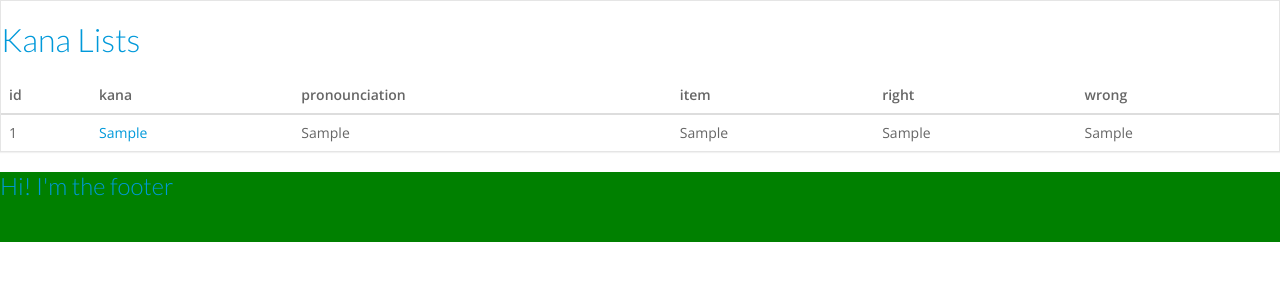
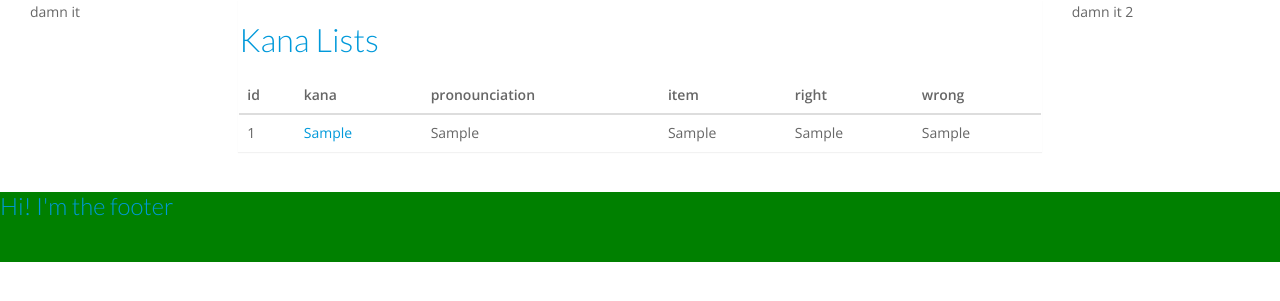
Before and after one commit to lnyaki/jboost, a CodeIgniter app: page /index.php/lists/index in a window 1280 px wide. Shown: the part 121-422 px from the top of the page. Run offline with CodeIgniter, Linux system fonts and the light colour scheme; tables that the repository leaves empty or names only in its code hold one stand-in row (values such as "Sample post"); some web fonts are replaced.

Commit message:
Testing bootstrap's new layout.

```diff
--- a/application/core/TNK_Controller.php
+++ b/application/core/TNK_Controller.php
@@ -41,7 +41,9 @@ class TNK_Controller extends MX_Controller{
 
 		//load website header
 		$data['_site_header']	= $this->load->view('templates/header',$scripts,TRUE);
+
 		$data['_content'] 		= $data2['content'];
+
 		$data['_scripts']		 = $this->import_js($default). $this->import_js(!$default);
 		$data['_scripts']		.= isset($data2['_scripts'])?$data2['_scripts']:'';
 		$data['_footer']		= $this->load->view('templates/footer','',TRUE);
--- a/application/modules/lists/controllers/Lists.php
+++ b/application/modules/lists/controllers/Lists.php
@@ -10,6 +10,7 @@ class Lists extends TNK_Controller {
 
 
 		$data	= array();
+		$data2 	= array();
 		$table = '';
 
 		if($lists){
@@ -22,7 +23,13 @@ class Lists extends TNK_Controller {
 			//set up the class of the table
 			$table_class = 'table condensed';
 
-			$data['content'] = $this->load->view('lists/list_table_view',array('_thead' => $thead, '_tbody' => $tbody, '_table_class' => $table_class),TRUE);
+			//initialize the left and right side
+			$data2['_left_aside']	= '';
+			$data2['_right_aside']	= '';
+			//load the list view to put in the content view
+			$data2['_content'] 		= $this->load->view('lists/list_table_view',array('_thead' => $thead, '_tbody' => $tbody, '_table_class' => $table_class),TRUE);
+
+			$data['content']		= $this->load->view('templates/content.php',$data2,true);
 		}
 		else{
 		//output warning or something
--- a/application/modules/lists/views/list_table_view.php
+++ b/application/modules/lists/views/list_table_view.php
@@ -1,6 +1,8 @@
-<div class="panel panel-default span12">
+<div class="panel">
 	<h1 >Kana Lists</h1>
 	<?php
+
+	//<div class="panel panel-default">
 	//build the html table
 
 	if(isset($_thead) and isset($_tbody)){
@@ -8,6 +10,7 @@
 
 		echo html_table($_thead,$_tbody, $table_class);
 	}
+	//echo "test content";
 
 	?>
 </div>
--- a/application/views/templates/content.php
+++ b/application/views/templates/content.php
@@ -1,14 +1,22 @@
 <main id="content">
 <?php
+	echo "<div class='container-fluid'>";
+	echo "<div class='row-fluid'>";
+	$span_content = 'col-md-8';
+
 	if(isset($_left_aside)){
-		echo "<aside style='float:left;'>".$_left_aside."</aside>";
+		$span_left	= 'col-md-2';
+		echo "<aside class='$span_left'>".$_left_aside."damn it</aside>";
+	}
+	if(isset($_content)){
+		echo '<div class="'.$span_content.'">'.$_content.'</div>';
 	}
 	if(isset($_right_aside)){
-		echo "<aside style='float: right;'>".$_right_aside."</aside>";
-	}
-	if(isset($_content)){
-		echo '<div class="center">'.$_content.'</div>';
+		$span_right	= 'col-md-2';
+		echo "<aside class='$span_right'>".$_right_aside."damn it 2</aside>";
 	}
 
+	echo "</div>";
+	echo "</div>";
 ?>
 </main>
```
